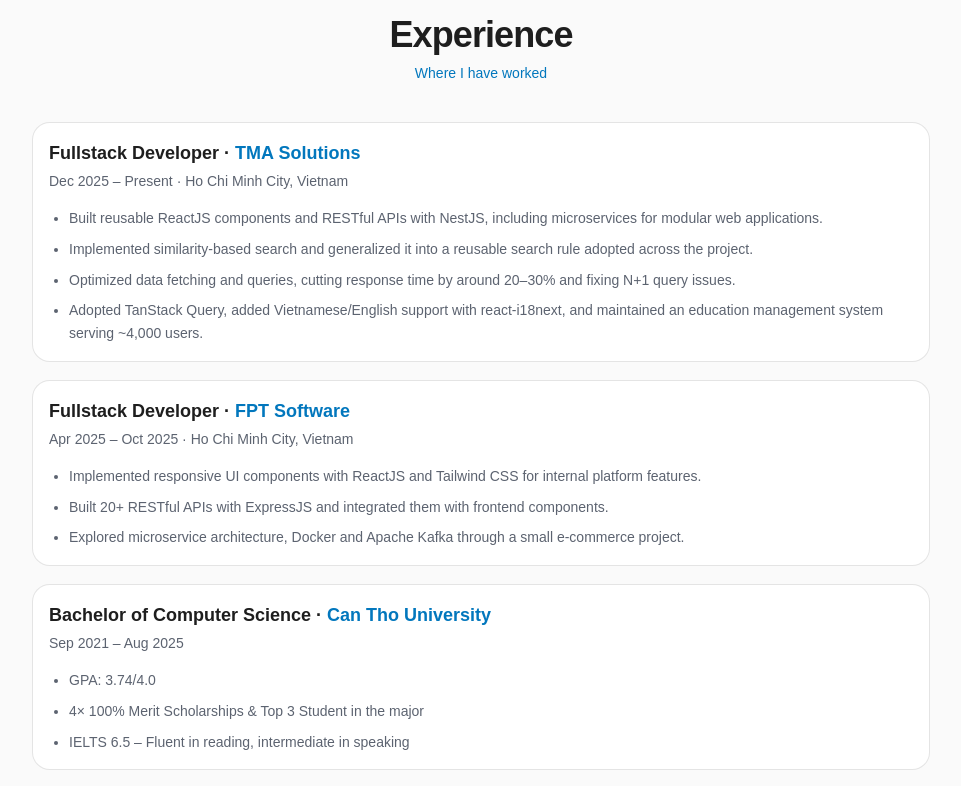
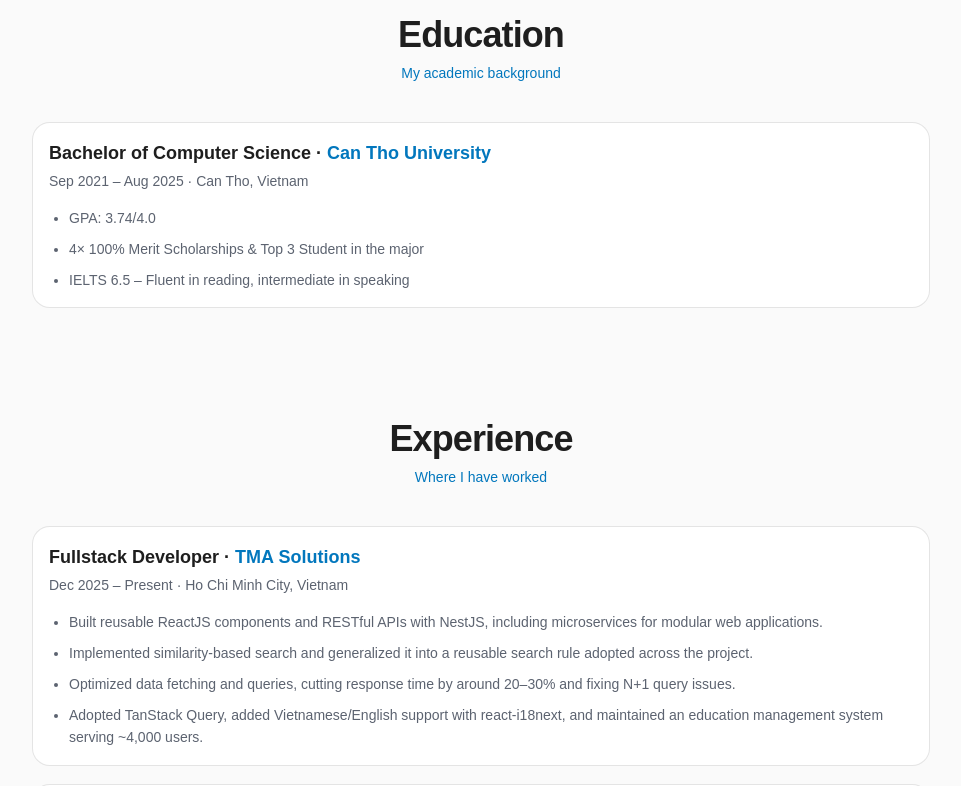
Before and after one commit to SoulMinT05/portfolio, a React (Vite) app: page / in a window 1280 px wide. Shown: the part 1680-2466 px from the top of the page, without its empty margins (159-1120 px from the left). Built offline with nearby package versions, Linux system fonts and the light colour scheme.

Commit message:
Add Education section and navbar item

```diff
--- a/src/App.tsx
+++ b/src/App.tsx
@@ -2,6 +2,7 @@ import { Footer } from '@/components/footer'
 import { Navbar } from '@/components/navbar'
 import { About } from '@/components/sections/about'
 import { Contact } from '@/components/sections/contact'
+import { Education } from '@/components/sections/education'
 import { Experience } from '@/components/sections/experience'
 import { Hero } from '@/components/sections/hero'
 import { Projects } from '@/components/sections/projects'
@@ -16,6 +17,7 @@ export default function App() {
         <Hero />
         <About />
         <Skills />
+        <Education />
         <Experience />
         <Projects />
         <Resume />
--- a/src/components/navbar.tsx
+++ b/src/components/navbar.tsx
@@ -23,7 +23,7 @@ export function Navbar() {
           {profile.logo}
         </a>
 
-        <ul className="hidden items-center gap-8 md:flex">
+        <ul className="hidden items-center gap-7 lg:flex">
           {navItems.map((item) => (
             <li key={item.id}>
               <a
@@ -44,7 +44,7 @@ export function Navbar() {
           <ThemeToggle />
           <Sheet open={open} onOpenChange={setOpen}>
             <SheetTrigger
-              render={<Button variant="ghost" size="icon-lg" className="md:hidden" aria-label="Open menu" />}
+              render={<Button variant="ghost" size="icon-lg" className="lg:hidden" aria-label="Open menu" />}
             >
               <Menu className="size-5" />
             </SheetTrigger>
--- /dev/null
+++ b/src/components/sections/education.tsx
@@ -0,0 +1,30 @@
+import { Section } from '@/components/section'
+import { Card, CardContent, CardDescription, CardHeader, CardTitle } from '@/components/ui/card'
+import { education } from '@/data/profile'
+
+export function Education() {
+  return (
+    <Section id="education" title="Education" subtitle="My academic background">
+      <div className="mx-auto max-w-4xl">
+        <Card>
+          <CardHeader>
+            <CardTitle className="text-lg font-semibold">
+              {education.degree} · <span className="text-primary">{education.school}</span>
+            </CardTitle>
+            <CardDescription>
+              {education.period} · {education.location}
+            </CardDescription>
+          </CardHeader>
+          <CardContent>
+            <ul className="text-muted-foreground list-disc space-y-2 pl-5 text-sm leading-relaxed">
+              {education.notes.map((note) => (
+                <li key={note}>{note}</li>
+              ))}
+              <li>{education.language}</li>
+            </ul>
+          </CardContent>
+        </Card>
+      </div>
+    </Section>
+  )
+}
--- a/src/components/sections/experience.tsx
+++ b/src/components/sections/experience.tsx
@@ -1,6 +1,6 @@
 import { Section } from '@/components/section'
 import { Card, CardContent, CardDescription, CardHeader, CardTitle } from '@/components/ui/card'
-import { education, experience } from '@/data/profile'
+import { experience } from '@/data/profile'
 
 export function Experience() {
   return (
@@ -25,22 +25,6 @@ export function Experience() {
             </CardContent>
           </Card>
         ))}
-        <Card>
-          <CardHeader>
-            <CardTitle className="text-lg font-semibold">
-              {education.degree} · <span className="text-primary">{education.school}</span>
-            </CardTitle>
-            <CardDescription>{education.period}</CardDescription>
-          </CardHeader>
-          <CardContent>
-            <ul className="text-muted-foreground list-disc space-y-2 pl-5 text-sm leading-relaxed">
-              {education.notes.map((note) => (
-                <li key={note}>{note}</li>
-              ))}
-              <li>{education.language}</li>
-            </ul>
-          </CardContent>
-        </Card>
       </div>
     </Section>
   )
--- a/src/data/profile.ts
+++ b/src/data/profile.ts
@@ -58,6 +58,7 @@ export const education = {
   school: 'Can Tho University',
   degree: 'Bachelor of Computer Science',
   period: 'Sep 2021 – Aug 2025',
+  location: 'Can Tho, Vietnam',
   notes: ['GPA: 3.74/4.0', '4× 100% Merit Scholarships & Top 3 Student in the major'],
   language: 'IELTS 6.5 – Fluent in reading, intermediate in speaking',
 }
@@ -80,6 +81,7 @@ export const projects = [
 export const navItems = [
   { id: 'about', label: 'About' },
   { id: 'skills', label: 'Skills' },
+  { id: 'education', label: 'Education' },
   { id: 'experience', label: 'Experience' },
   { id: 'projects', label: 'Projects' },
   { id: 'resume', label: 'Resume' },
```
